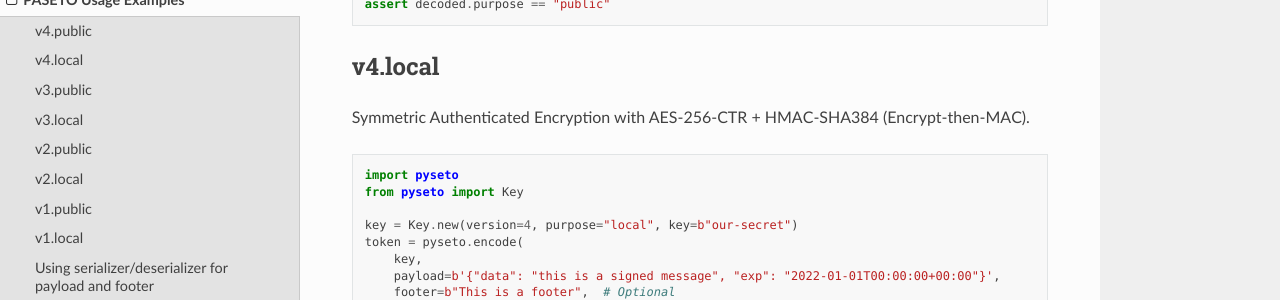
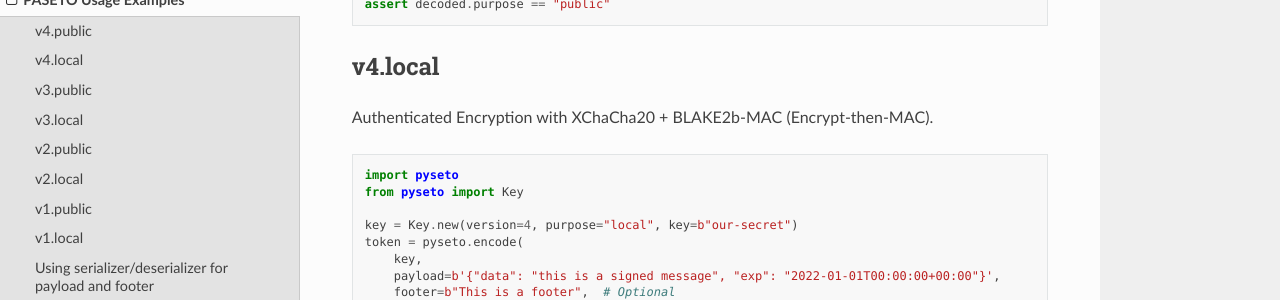
Before and after one commit to dajiaji/pyseto, a Sphinx documentation site: the page built from docs/paseto_usage.rst, in a window 1280 px wide and 900 px high, scrolled down 1342 px. Shown: the part 150-450 px from the top of the window. Built offline with Sphinx 7.4.7 and the Read the Docs theme 2.0.0, drawn with Linux system fonts in a browser that asks for light colours.

Commit message:
Fix typo on PASETO usage document.

```diff
--- a/docs/paseto_usage.rst
+++ b/docs/paseto_usage.rst
@@ -72,7 +72,7 @@
 v4.local
 --------
 
-Symmetric Authenticated Encryption with AES-256-CTR + HMAC-SHA384 (Encrypt-then-MAC).
+Authenticated Encryption with XChaCha20 + BLAKE2b-MAC (Encrypt-then-MAC).
 
 .. code-block:: python
 
```
